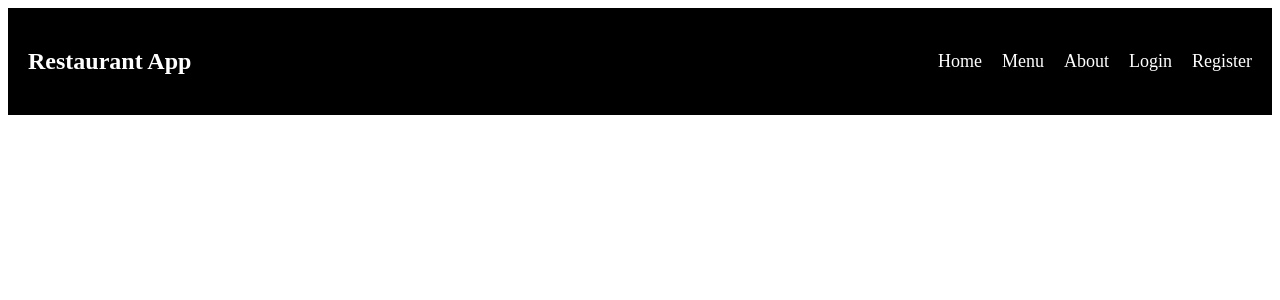
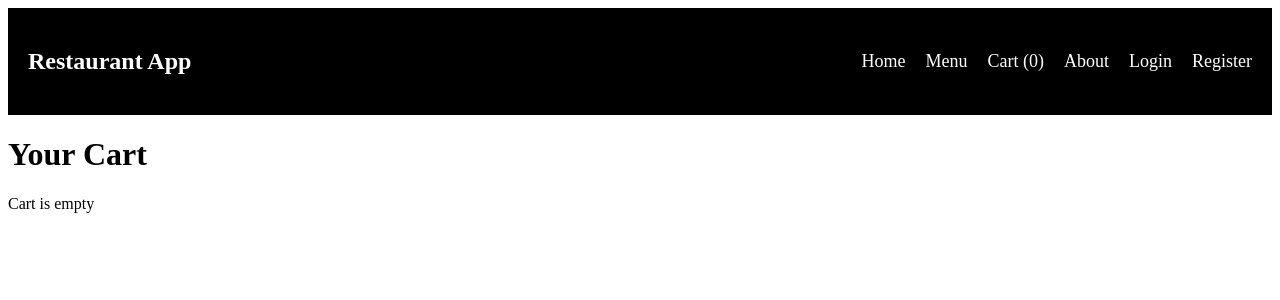
Before and after one commit to Harivsrd/Restaurant-Management-System, a React app in the folder frontend/: page /cart in a window 1280 px wide. Shown: the top 300 px of the page. Built offline with nearby package versions, Linux system fonts and the light colour scheme; the HTML template or start-up script is replaced by a standard one.

Commit message:
feat: create cart page and cart count

```diff
--- a/frontend/src/App.jsx
+++ b/frontend/src/App.jsx
@@ -11,6 +11,7 @@ import About from "./pages/About";
 import Register from "./pages/Register";
 import Login from "./pages/Login";
 import Dashboard from "./pages/Dashboard";
+import Cart from "./pages/Cart";
 
 function App() {
 
@@ -18,7 +19,7 @@ function App() {
 
   return (
     <BrowserRouter>
-      <Navbar />
+      <Navbar cartItems={cartItems} />
 
       <Routes>
         <Route path="/register" element={<Register />} />
@@ -30,6 +31,7 @@ function App() {
         />
         <Route path="/about" element={<About />} />
         <Route path="/dashboard" element={<ProtectedRoute> <Dashboard /> </ProtectedRoute>} />
+        <Route path="/cart" element={<Cart cartItems={cartItems} setCartItems={setCartItems} /> } />
       </Routes>
 
     </BrowserRouter>
--- a/frontend/src/components/Navbar.jsx
+++ b/frontend/src/components/Navbar.jsx
@@ -1,7 +1,7 @@
 import { Link } from "react-router-dom";
 import "../styles/navbar.css";
 
-function Navbar() {
+function Navbar({ cartItems }) {
 
     const token = localStorage.getItem("token");
 
@@ -19,6 +19,7 @@ function Navbar() {
             <div className="nav-links">
                 <Link to="/">Home</Link>
                 <Link to="/menu">Menu</Link>
+                <Link to="/cart">Cart ({cartItems.length})</Link>
                 <Link to="/about">About</Link>
                 {
                     token ? (
--- a/frontend/src/pages/Cart.jsx
+++ b/frontend/src/pages/Cart.jsx
@@ -0,0 +1,32 @@
+function Cart({ cartItems, setCartItems }){
+    const removeItem = (index) => {
+        const updatedCart = [...cartItems];
+
+        updatedCart.splice(index , 1);
+
+        setCartItems(updatedCart);
+    }
+
+    return (
+        <div>
+            <h1>Your Cart</h1>
+            {
+                cartItems.length === 0 ? (
+                    <p>Cart is empty</p>
+                ) : (
+                    cartItems.map((item, index) => (
+                        <div key={index}>
+                            <h2>{item.name}</h2>
+                            <p>₹{item.price}</p>
+                            <button onClick={() => removeItem(index)}>
+                                Remove
+                            </button>
+                        </div>
+                    ))
+                )
+            }
+        </div>
+    )
+}
+
+export default Cart;
```
